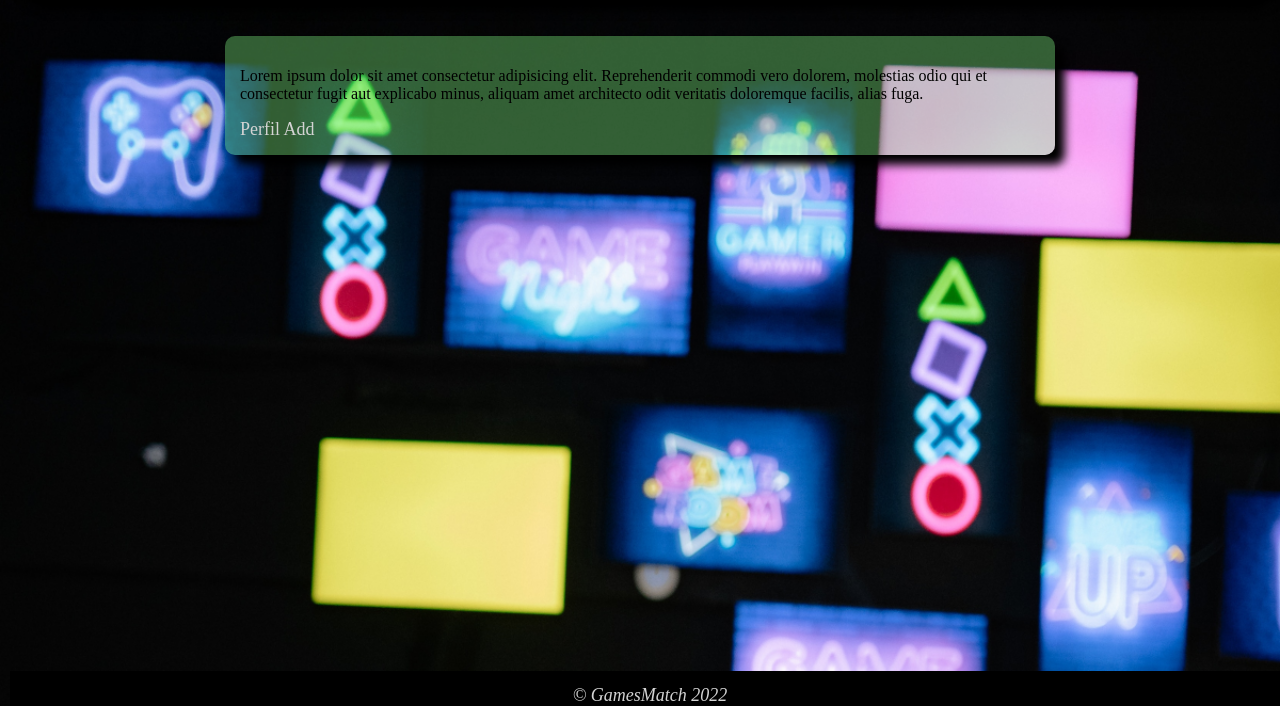
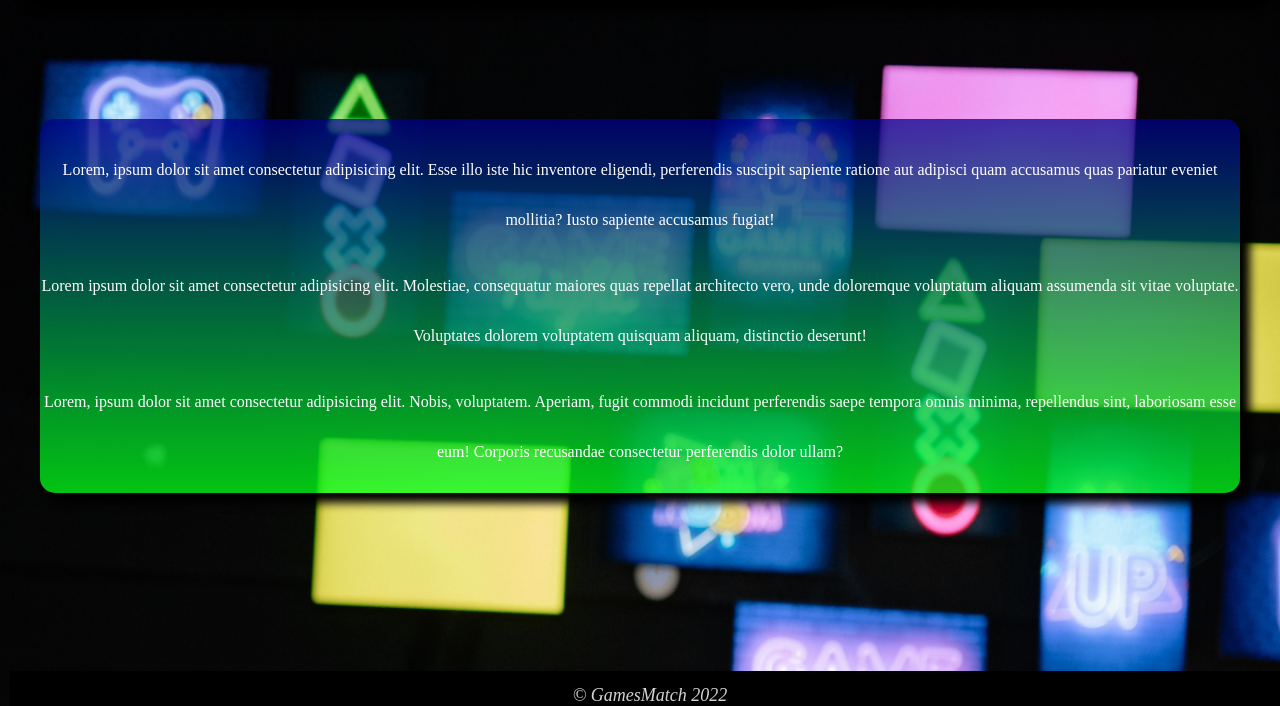
Before and after one commit to dielito2010/gamesmatch2, a Django app: page / in a window 1280 px wide. Shown: the part 94-800 px from the top of the page. Run offline with Django 4.2, Linux system fonts and the light colour scheme.

Commit message:
perfumaria tela home

```diff
--- a/global/matchapp/static/matchapp/css/style.css
+++ b/global/matchapp/static/matchapp/css/style.css
@@ -8,31 +8,6 @@ body{
   background-attachment: fixed;
 }
 
-section {
-  background: rgba(135, 255, 135, 0.363);
-  border-radius: 10px;
-  padding: 15px;
-  /*width: 500px;*/
-  width: fit-content;
-  margin: auto;
-  margin-bottom: 70px;
-  box-shadow: 10px 10px 10px black;
-}
-
-.viewHome {
-  width: 800px;
-}
-
-footer {
-  font-style: italic;
-  position: fixed;
-  bottom: 0;
-  background-color: black;
-  width: 100%;
-  height: 35px;
-  text-align: center;
-  line-height: 100%;
-}
 /*tirando sublinhado de todos os links*/
 a{
 	text-decoration: none;
@@ -44,6 +19,10 @@ a:hover{
 	color: white;
 }
 
+p {
+  color: white;
+}
+
 .bntPrincipais{text-align:right;}
 
 .navbar{
@@ -117,6 +66,22 @@ a:hover{
   padding-bottom: 50px;
   position: relative;
   left: 35%;
+}
+
+.screenHome {
+	width: 1200px;
+	background: linear-gradient( rgba(0, 0, 139, 0.733), rgba(2, 252, 23, 0.774));
+	border-radius: 15px;
+	position: absolute;
+	left: 50%;
+	top: 50%;
+	transform: translate(-50%, -50%);
+	text-align: center;
+	padding-top: 10px;
+	color: #fff;
+	align-items: center;
+	line-height: 50px;
+  box-shadow: 10px 10px 10px black;
 }
 
 .form{
--- a/global/matchapp/templates/home.html
+++ b/global/matchapp/templates/home.html
@@ -1,16 +1,27 @@
 {% extends 'base.html' %}
 {% block content %}
-<br>
-<section>
-    <div class="viewHome">
-        <p>
-            Lorem ipsum dolor sit amet consectetur adipisicing elit.
-            Reprehenderit commodi vero dolorem, molestias odio qui et
-            consectetur fugit aut explicabo minus, aliquam amet
-            architecto odit veritatis doloremque facilis, alias fuga.
-        </p>
-        <a href="{% url 'perfil_add' %}"
-        onclick="return confirm('Adicionr Perfil?')">Perfil Add</a>
+<div class="container">
+    <div class="screenHome">
+        <form class="form">
+            <p>
+                Lorem, ipsum dolor sit amet consectetur adipisicing elit.
+                Esse illo iste hic inventore eligendi, perferendis suscipit
+                sapiente ratione aut adipisci quam accusamus quas pariatur
+                eveniet mollitia? Iusto sapiente accusamus fugiat!
+            </p>
+            <p>
+                Lorem ipsum dolor sit amet consectetur adipisicing elit.
+                Molestiae, consequatur maiores quas repellat architecto vero,
+                unde doloremque voluptatum aliquam assumenda sit vitae voluptate.
+                Voluptates dolorem voluptatem quisquam aliquam, distinctio deserunt!
+            </p>
+            <p>
+                Lorem, ipsum dolor sit amet consectetur adipisicing elit. Nobis, voluptatem.
+                Aperiam, fugit commodi incidunt perferendis saepe tempora omnis minima,
+                repellendus sint, laboriosam esse eum! Corporis recusandae consectetur
+                perferendis dolor ullam?
+            </p>
+        </form>
     </div>
-</section>
+</div>
 {% endblock %}
```
Also changed, not shown: other parts of global/matchapp/static/matchapp/css/style.css (+10 -32 lines).
